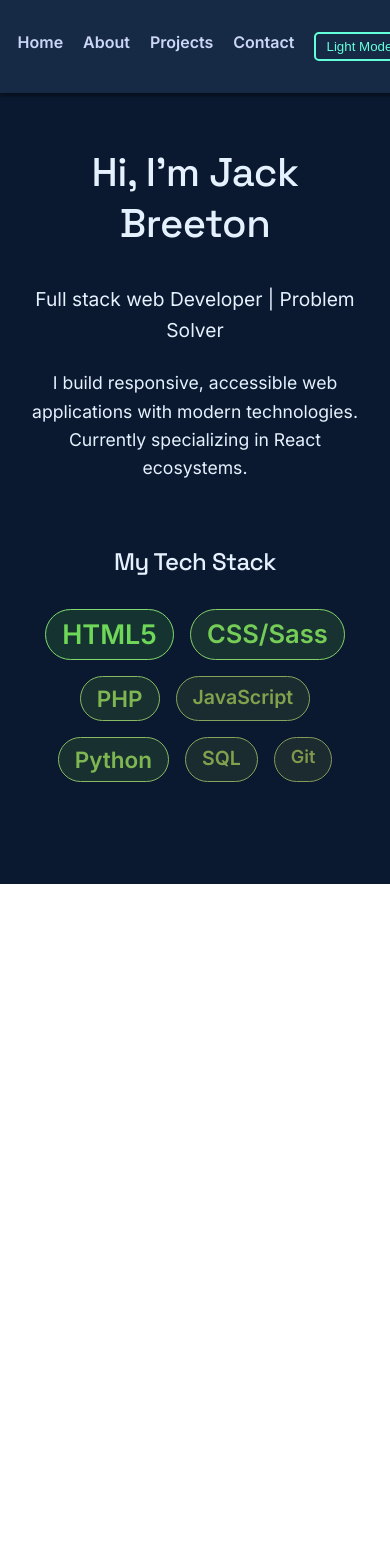
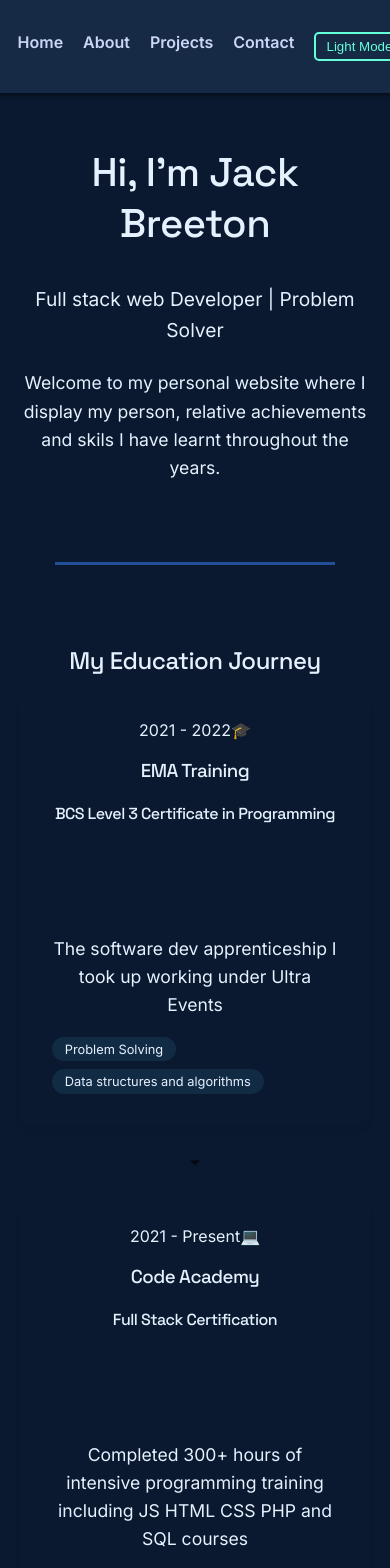
Before and after one commit to Jbreets/react-portfolio, a React (Create React App) app: page / in a window 390 px wide. Shown: the top 1568 px of the page. Before the commit the page ends 884 px from the top, so only its background shows below. Built offline with nearby package versions, Linux system fonts and the light colour scheme.

Commit message:
updates to home page

```diff
--- /dev/null
+++ b/src/components/Divider/Divider.css
@@ -0,0 +1,67 @@
+/* Base Styles */
+.divider-base {
+    margin: var(--divider-spacing) auto;
+    width: var(--divider-width);
+    height: var(--divider-thickness);
+    background: var(--divider-color);
+    opacity: 0.3;
+    position: relative;
+  }
+
+  /* Animated Line */
+  .animate-grow {
+    transform: scaleX(0);
+    transform-origin: center;
+    animation: growIn 1s ease-out forwards;
+  }
+
+  @keyframes growIn {
+    to { transform: scaleX(1); }
+  }
+
+  /* Dotted Style */
+  .divider-base.dotted {
+    background: transparent;
+    display: flex;
+    justify-content: center;
+    gap: 10px;
+  }
+
+  .dot {
+    width: 6px;
+    height: 6px;
+    border-radius: 50%;
+    background: var(--divider-color);
+    opacity: 0.3;
+  }
+
+  .animate-pulse .dot:nth-child(1) { animation: pulse 2s infinite; }
+  .animate-pulse .dot:nth-child(2) { animation: pulse 2s infinite 0.3s; }
+  .animate-pulse .dot:nth-child(3) { animation: pulse 2s infinite 0.6s; }
+
+  @keyframes pulse {
+    0%, 100% { opacity: 0.3; transform: scale(1); }
+    50% { opacity: 0.8; transform: scale(1.3); }
+  }
+
+  /* Angled Style */
+  .divider-angled {
+    margin: var(--divider-spacing) 0;
+    width: 100%;
+    height: var(--divider-height);
+    background: linear-gradient(
+      to right,
+      transparent,
+      transparent 45%,
+      var(--divider-color) 50%,
+      transparent 55%,
+      transparent
+    );
+    background-size: 200% 100%;
+  }
+
+  /* Dark Mode Support */
+  .dark-mode .divider-base,
+  .dark-mode .dot {
+    opacity: 0.5;
+  }
--- /dev/null
+++ b/src/components/Divider/index.js
@@ -0,0 +1,61 @@
+import React from 'react';
+import './Divider.css';
+
+const Divider = ({
+  type = "line",
+  thickness = "1px",
+  color = "var(--accent-primary)",
+  width = "80%",
+  spacing = "2rem",
+  animate = true
+}) => {
+  const renderDivider = () => {
+    switch(type) {
+      case "dotted":
+        return (
+          <div
+            className={`divider-base ${animate ? 'animate-pulse' : ''}`}
+            style={{
+              '--divider-color': color,
+              '--divider-thickness': thickness,
+              '--divider-width': width,
+              '--divider-spacing': spacing
+            }}
+          >
+            <div className="dot"></div>
+            <div className="dot"></div>
+            <div className="dot"></div>
+          </div>
+        );
+
+      case "angled":
+        return (
+          <div
+            className="divider-angled"
+            style={{
+              '--divider-color': color,
+              '--divider-height': thickness,
+              '--divider-spacing': spacing
+            }}
+          ></div>
+        );
+
+      default: // line
+        return (
+          <div
+            className={`divider-base ${animate ? 'animate-grow' : ''}`}
+            style={{
+              '--divider-color': color,
+              '--divider-thickness': thickness,
+              '--divider-width': width,
+              '--divider-spacing': spacing
+            }}
+          ></div>
+        );
+    }
+  };
+
+  return renderDivider();
+};
+
+export default Divider;
--- /dev/null
+++ b/src/components/EducationTimeline/EducationTimeline.css
@@ -0,0 +1,70 @@
+.modern-timeline {
+    display: flex;
+    flex-direction: column;
+    gap: 1rem;
+    max-width: 800px;
+    margin: 0 auto;
+  }
+
+  .timeline-item {
+    display: grid;
+    grid-template-columns: 1fr 2fr;
+    gap: 2rem;
+    background: var(--bg-secondary);
+    border-radius: 12px;
+    padding: 1.5rem;
+    box-shadow: 0 4px 6px rgba(0,0,0,0.05);
+  }
+
+  .timeline-data {
+    border-right: 2px dashed var(--accent-primary);
+    padding-right: 1.5rem;
+  }
+
+  .timeline-description {
+    padding: 0.5rem;
+  }
+
+  .timeline-arrow {
+    text-align: center;
+    margin: 0.5rem 0;
+    opacity: 0.7;
+  }
+
+  .timeline-arrow svg {
+    animation: bounce 2s infinite;
+  }
+
+  @keyframes bounce {
+    0%, 100% { transform: translateY(0); }
+    50% { transform: translateY(5px); }
+  }
+
+  .skills-list {
+    display: flex;
+    flex-wrap: wrap;
+    gap: 0.5rem;
+    margin-top: 1rem;
+  }
+
+  .skills-list span {
+    background: rgba(100, 200, 255, 0.1);
+    padding: 0.3rem 0.8rem;
+    border-radius: 50px;
+    font-size: 0.8rem;
+  }
+
+  /* Responsive */
+  @media (max-width: 768px) {
+    .timeline-item {
+      grid-template-columns: 1fr;
+    }
+
+    .timeline-data {
+      border-right: none;
+      border-bottom: 2px dashed var(--accent-primary);
+      padding-right: 0;
+      padding-bottom: 1rem;
+      margin-bottom: 1rem;
+    }
+  }
--- /dev/null
+++ b/src/components/EducationTimeline/index.js
@@ -0,0 +1,93 @@
+import React from 'react';
+import './EducationTimeline.css';
+
+const EducationTimeline = () => {
+  const educationData = [
+    {
+      id: 1,
+      year: "2021 - 2022",
+      institution: "EMA Training",
+      degree: "BCS Level 3 Certificate in Programming",
+      description: "The software dev apprenticeship I took up working under Ultra Events",
+      icon: "🎓",
+      skills: ["Problem Solving", "Data structures and algorithms"],
+      logo: ""
+    },
+    {
+      id: 2,
+      year: "2021 - Present",
+      institution: "Code Academy",
+      degree: "Full Stack Certification",
+      description: "Completed 300+ hours of intensive programming training including JS HTML CSS PHP and SQL courses",
+      icon: "💻",
+      skills: ["JavaScript", "HTML", "CSS", "SQL", "Python", "PHP", "Node JS"],
+      logo: ""
+    },
+    {
+      id: 3,
+      year: "2018 - 2020",
+      institution: "Nottingham college",
+      degree: "Level 3 Television and Film",
+      description: "Completed before pivoting to a more technical field, but aided in ability to use new software and aplly a creatinve approach",
+      icon: "📷",
+      skills: ["Creativity", "Independance"],
+      logo: ""
+    },
+    {
+      id: 4,
+      year: "2016 - 2018",
+      institution: "High School",
+      degree: "2 A's in English and Maths and 6 B's achieved in all other Grades",
+      description: "Focus on Mathematics and Physics",
+      icon: "📚",
+      skills: ["Maths", "English", "IT"],
+      logo: ""
+    }
+  ];
+
+  return (
+    <section className="timeline-section">
+      <h2 className="timeline-title">My Education Journey</h2>
+      <div className="modern-timeline">
+        {educationData.map((item, index) => (
+          <React.Fragment key={item.id}>
+            {/* Arrow divider (except before first item) */}
+            {index > 0 && (
+              <div className="timeline-arrow" data-aos="fade-up">
+                <svg width="24" height="24" viewBox="0 0 24 24">
+                  <path d="M7 10l5 5 5-5z" fill="var(--accent-primary)" />
+                </svg>
+              </div>
+            )}
+
+            <div className="timeline-item" data-aos="fade-up">
+              {/* Left Panel - Structured Data */}
+              <div className="timeline-data">
+                <span className="timeline-year">{item.year}</span>
+                <span className="timeline-icon">{item.icon}</span>
+                <h3 className="timeline-institution">{item.institution}</h3>
+                <h4 className="timeline-degree">{item.degree}</h4>
+              </div>
+
+              {/* Right Panel - Freeform Description */}
+              <div className="timeline-description">
+                <p>{item.description}</p>
+
+                {/* Optional Extras */}
+                {item.skills && (
+                  <div className="skills-list">
+                    {item.skills.map(skill => (
+                      <span key={skill}>{skill}</span>
+                    ))}
+                  </div>
+                )}
+              </div>
+            </div>
+          </React.Fragment>
+        ))}
+      </div>
+    </section>
+  );
+};
+
+export default EducationTimeline;
--- a/src/pages/Home.js
+++ b/src/pages/Home.js
@@ -1,21 +1,9 @@
-// import React from 'react';
-//
-// const Home = () => {
-//   return (
-//     <div className="page-content">
-//       <h1>Hi my name is Jack Breeton, welcome to My Portfolio</h1>
-//       <p>
-//         Lorem ipsum dolor sit amet, consectetur adipiscing elit. Quisque nisl eros,
-//         pulvinar facilisis justo mollis, auctor consequat urna.
-//       </p>
-//     </div>
-//   );
-// };
-//
-// export default Home;
+import React, { useState } from 'react';
+import Divider from '../components/Divider';
+import EducationTimeline from '../components/EducationTimeline';
+import './Home.css';
+// import EducationTimeline from '../components/EducationTimeline/EducationTimeline';
 
-import React, { useState } from 'react';
-import './Home.css';
 
 const Home = () => {
   // Skill data with weights (adjust values for visual hierarchy)
@@ -26,13 +14,14 @@ const Home = () => {
     { name: 'JavaScript', level: 65 },
     { name: 'Python', level: 75 },
     { name: 'SQL', level: 65 },
-    { name: 'Git', level: 60 }
+    { name: 'Git', level: 70 }
   ];
 
   // State for hover effect
   const [hoveredSkill, setHoveredSkill] = useState(null);
 
   return (
+
     <div className="page-content fade-in">
       <div className="hero-section">
         <h1>Hi, I'm Jack Breeton</h1>
@@ -40,10 +29,27 @@ const Home = () => {
           Full stack web Developer | Problem Solver
         </p>
         <p className="intro">
-          I build responsive, accessible web applications with modern technologies.
-          Currently specializing in React ecosystems.
+          Welcome to my personal website where I display my person, relative achievements and skils I have learnt throughout the years.
         </p>
       </div>
+
+      <Divider
+        // type="dotted"
+        color="#3a86ff"
+        spacing="5rem"
+        thickness='3px'
+        animate={true}
+      />
+
+      <EducationTimeline />
+
+      <Divider
+        // type="dotted"
+        color="#3a86ff"
+        spacing="5rem"
+        thickness='3px'
+        animate={true}
+      />
 
       <div className="skills-cloud-section">
         <h2>My Tech Stack</h2>
```
